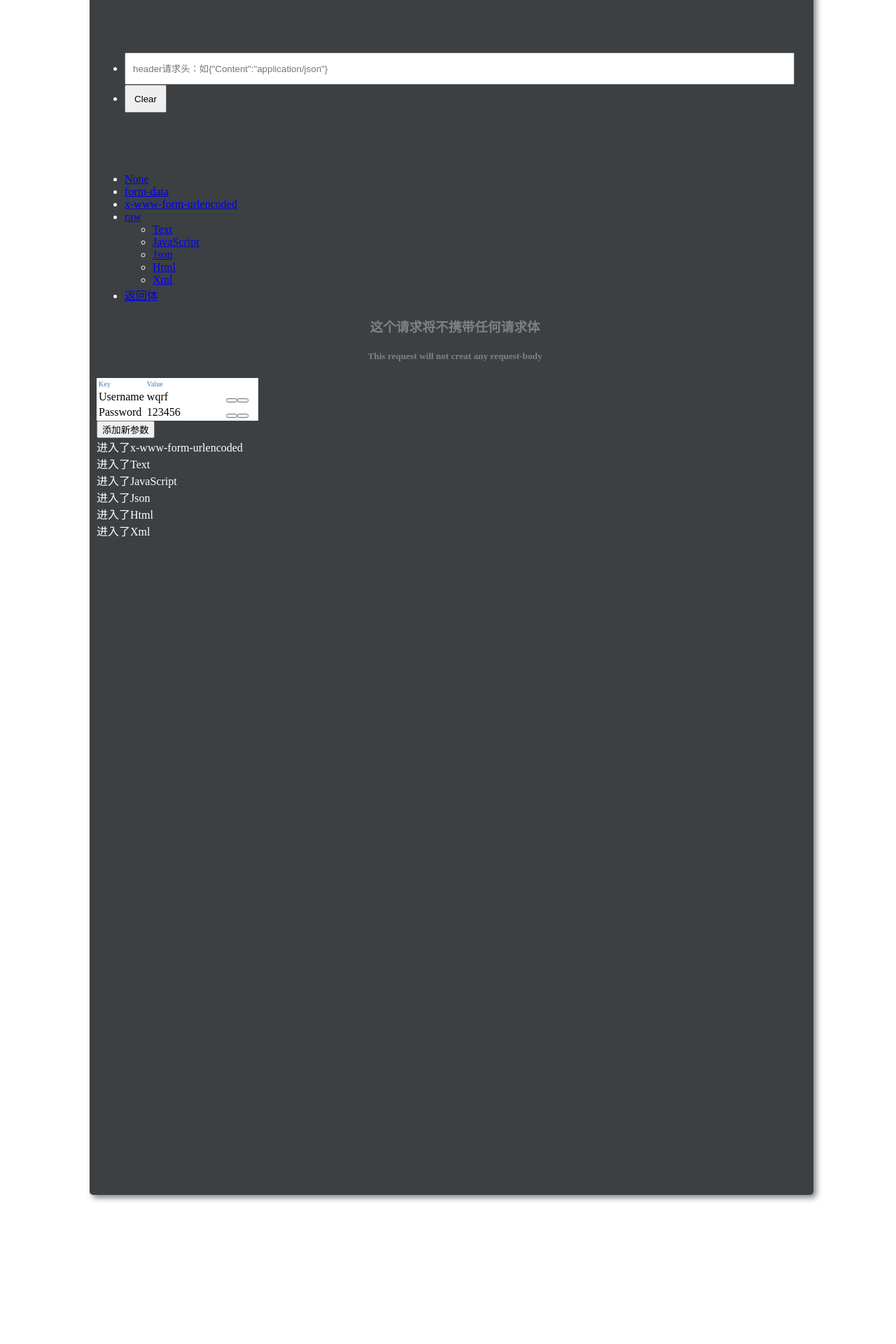
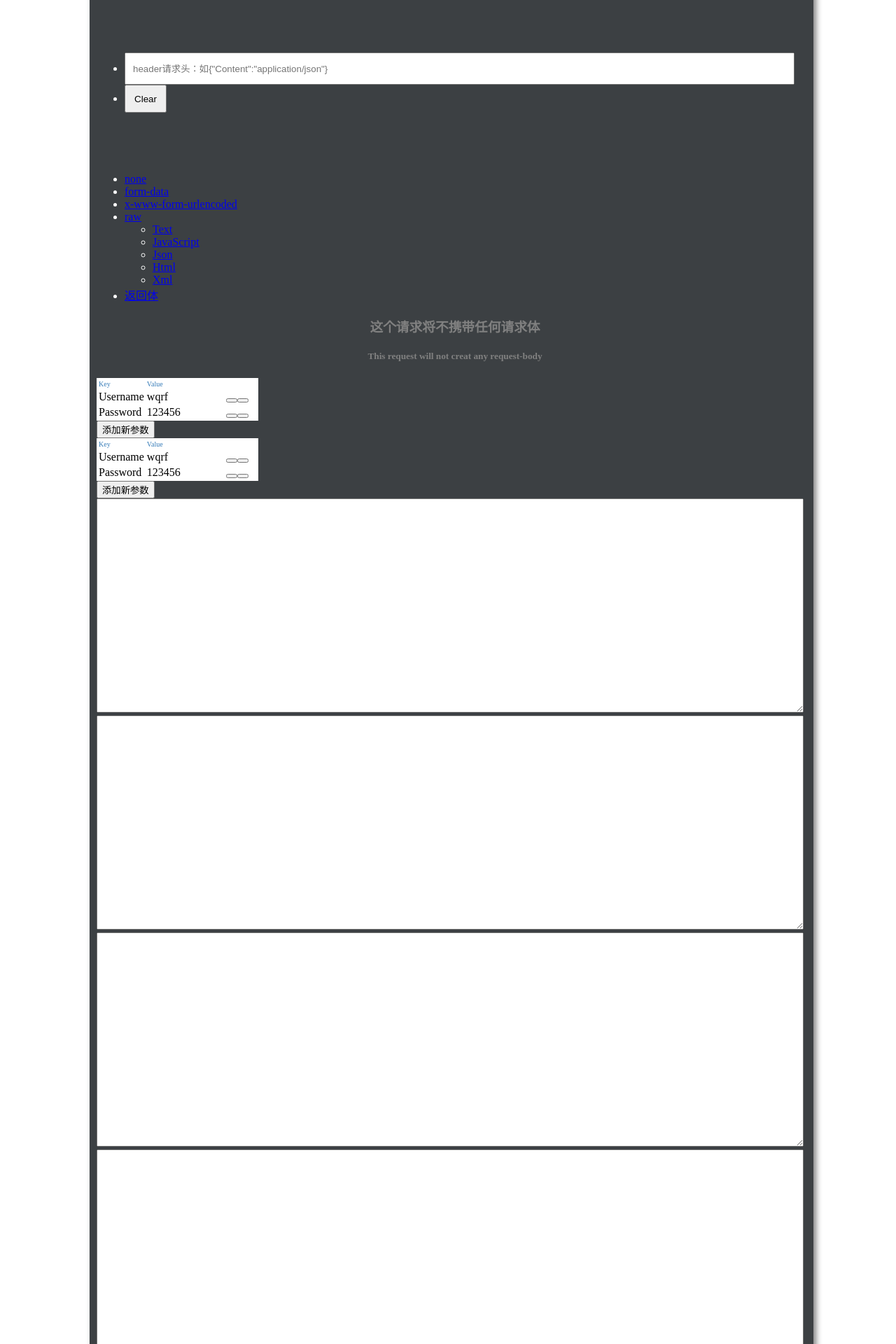
Before and after one commit to yzz-1/ApiTest, a Django app: template MyApp/templates/P_apis.html in a window 1280 px wide. Shown: the part 633-2553 px from the top of the page at 70% size. Run offline with Django 3.2, Linux system fonts and the light colour scheme; the template is opened without the code that fills it: values that come from a table or form of the project are taken from there, others are empty; data comes from the database, SQL or seed files in the repository.

Commit message:
返回体36

```diff
--- a/MyApp/templates/P_apis.html
+++ b/MyApp/templates/P_apis.html
@@ -78,7 +78,7 @@ border: 1px solid #e7e7e7">
 </div>
 
 {#调试弹层及函数#}
-<div id="ts" style="border-radius: 5px;width: 80%;height: 80%;
+<div id="ts" style="border-radius: 5px;width: 80%;
 position: fixed;left: 10%;top: 10%;background-color: #3c4043;box-shadow: 4px 4px 8px grey;
 color: white;padding-left: 10px">
     <div class="btn-group" style="float: right">
@@ -144,7 +144,7 @@ color: white;padding-left: 10px">
 
 {#    请求体#}
     <ul id="myTab" class="nav nav-tabs" >
-        <li class="active"><a href="#None" data-toggle="tab" >None</a></li>
+        <li class="active"><a href="#none" data-toggle="tab" >none</a></li>
         <li ><a href="#form-data" data-toggle="tab" >form-data</a></li>
         <li ><a href="#x-www-form-urlencoded" data-toggle="tab" >x-www-form-urlencoded</a></li>
         <li class="dropdown">
@@ -158,11 +158,11 @@ color: white;padding-left: 10px">
 
             </ul>
         </li>
-        <li ><a href="#home" data-toggle="tab" >返回体</a></li>
+        <li ><a href="#response" data-toggle="tab" >返回体</a></li>
     </ul>
 {#请求体小div#}
     <div id="myTabContent" class="tab-content">
-        <div class="tab-pane fade in active" id="None" style="text-align: center;color: grey">
+        <div class="tab-pane fade in active" id="none" style="text-align: center;color: grey">
             <h3>这个请求将不携带任何请求体</h3>
             <h5>This request will not creat any request-body</h5>
         </div>
@@ -197,24 +197,59 @@ color: white;padding-left: 10px">
             </script>
         </div>
         <div class="tab-pane fade" id="x-www-form-urlencoded">
-            进入了x-www-form-urlencoded
+
+            <div class="table-responsive" style="width: 98%;color: black">
+                <table class="table table-bordered table-striped" id="mytable2" style="background-color:white">
+                    <thead style="color: #337ab7;font-size: x-small">
+                    <tr>
+                        <td style="width: 30%">Key</td>
+                        <td style="width: 50%">Value</td>
+                    </tr>
+                    </thead>
+                    <tbody>
+                    <tr>
+                        <td>Username</td>
+                        <td>wqrf</td>
+                    </tr>
+                    <tr>
+                        <td>Password</td>
+                        <td>123456</td>
+                    </tr>
+                    </tbody>
+                </table>
+            </div>
+            <button class="btn btn-default" id="add2"><i class="fa fa-plus"></i> 添加新参数</button>
+            <script>window.jQuery || document.write('<script src="/static/201801271505/js/jquery-1.11.0.min.js"><\/script>')</script>
+            <script type="text/javascript" src="/static/201801271505/js/bootstable.js"></script>
+            <script type="text/javascript">
+                $('#mytable2').SetEditable({
+                    $addButton: $('#add2'),
+                });
+            </script>
         </div>
         <div class="tab-pane fade" id="Text">
-            进入了Text
+            <textarea name="" id="" style="color: black;width: 98%;height: 300px"></textarea>
         </div>
         <div class="tab-pane fade" id="JavaScript">
-            进入了JavaScript
+            <textarea name="" id="" style="color: black;width: 98%;height: 300px"></textarea>
         </div>
         <div class="tab-pane fade" id="Json">
-            进入了Json
+            <textarea name="" id="" style="color: black;width: 98%;height: 300px"></textarea>
         </div>
         <div class="tab-pane fade" id="Html">
-            进入了Html
+            <textarea name="" id="" style="color: black;width: 98%;height: 300px"></textarea>
         </div>
         <div class="tab-pane fade" id="Xml">
-            进入了Xml
+            <textarea name="" id="" style="color: black;width: 98%;height: 300px"></textarea>
+        </div>
+
+
+        <div class="tab-pane fade" id="response">
+            <textarea name="" id="" disabled="disabled" style="color: black;width: 98%;height: 300px"></textarea>
         </div>
     </div>
+
+    <br>
 </div>
 
 
```
